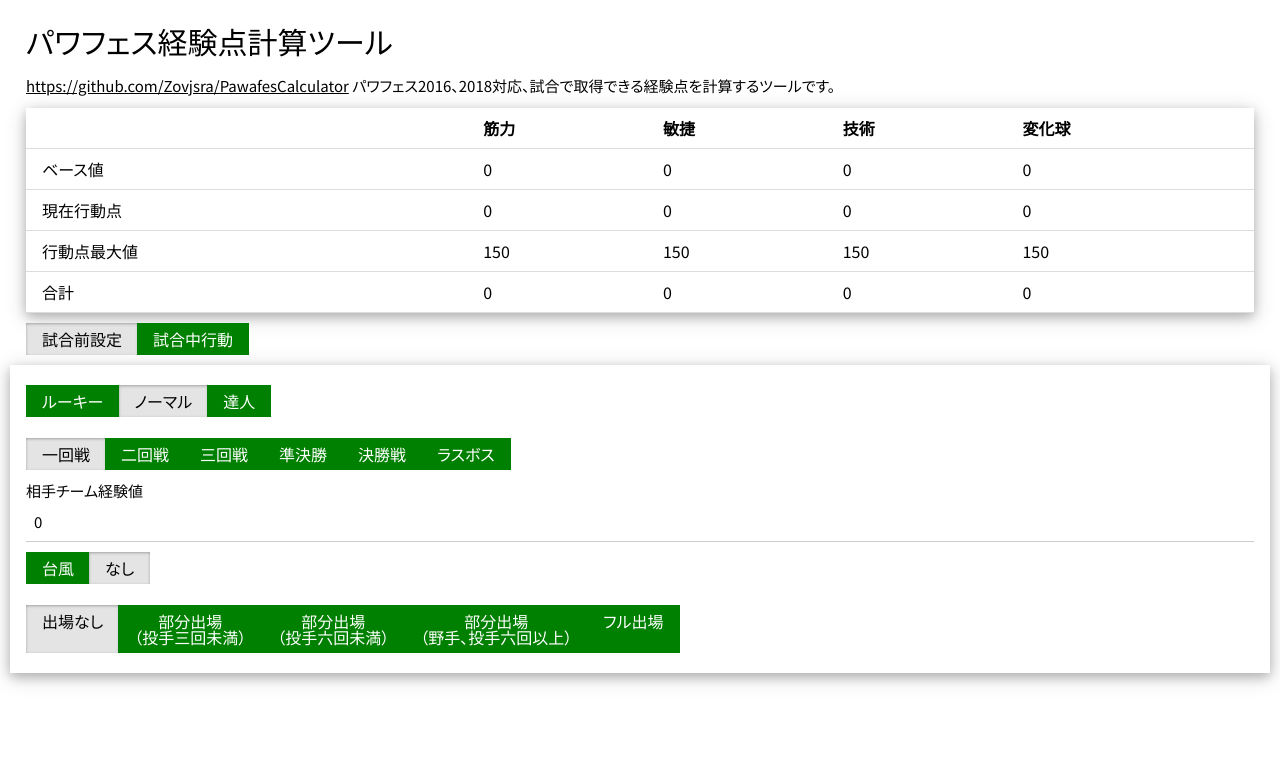
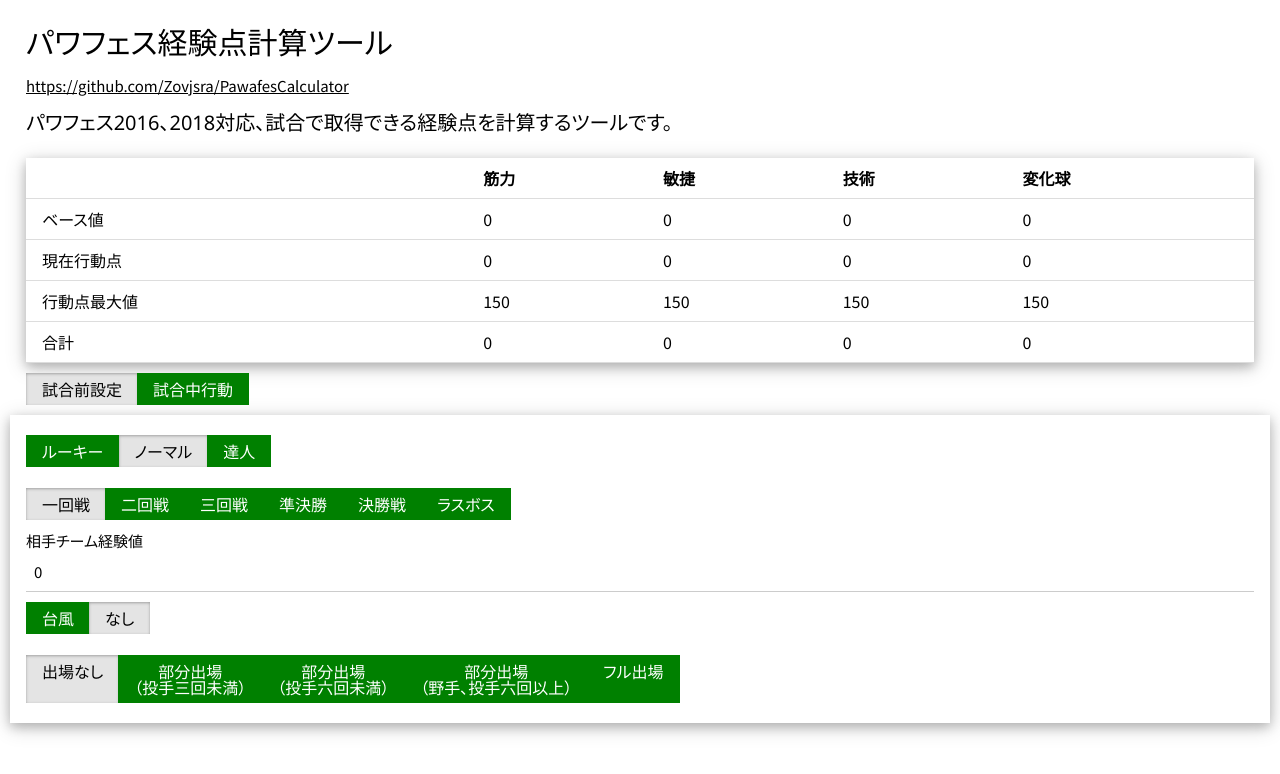
Before and after one commit to Zovjsra/PawafesCalculator, a plain HTML site: page index.html in a window 1280 px wide. Drawn offline with nearby package versions, Linux system fonts and the light colour scheme.

Commit message:
Update github link

```diff
--- a/index.html
+++ b/index.html
@@ -59,8 +59,8 @@
 <body>
     <div id='title' class="main-main w3-container">
         <h2>パワフェス経験点計算ツール</h2>
-        <a href="https://github.com/Zovjsra/PawafesCalculator">https://github.com/Zovjsra/PawafesCalculator</a>
-        <span>パワフェス2016、2018対応、試合で取得できる経験点を計算するツールです。</span>
+        <a href="https://github.com/Zovjsra/PawafesCalculator">https://github.com/Zovjsra/PawafesCalculator</a><br>
+        <h4>パワフェス2016、2018対応、試合で取得できる経験点を計算するツールです。</h4>
     </div>
     <div id='currentActPoint' class='w3-container main-main'>
         <table class='w3-table w3-bordered w3-card-4' id='currentActPointTable'>
```
